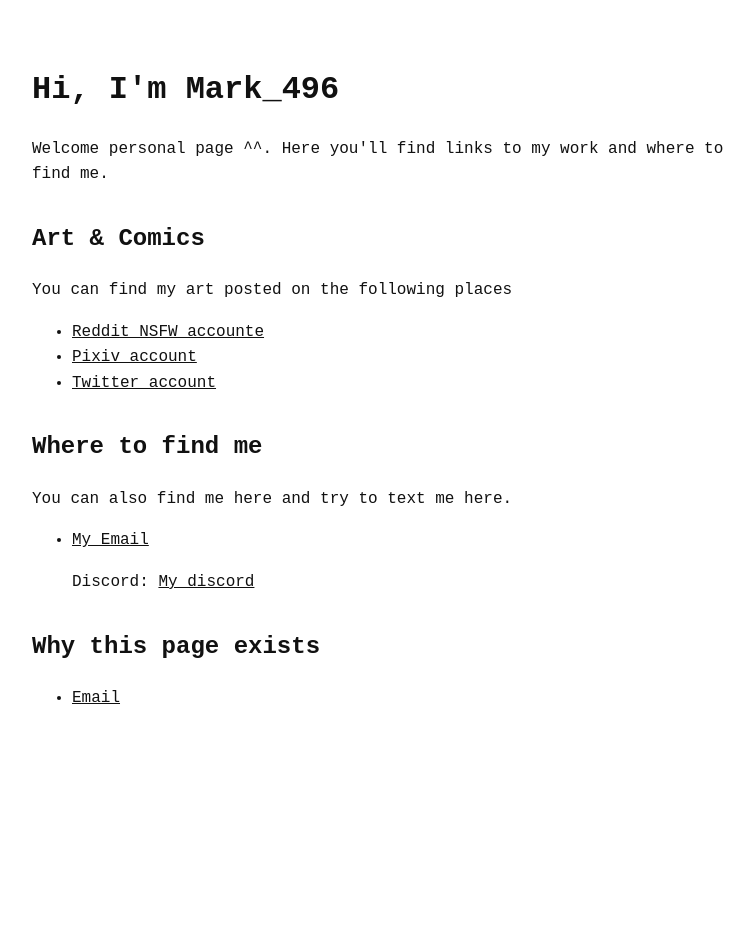
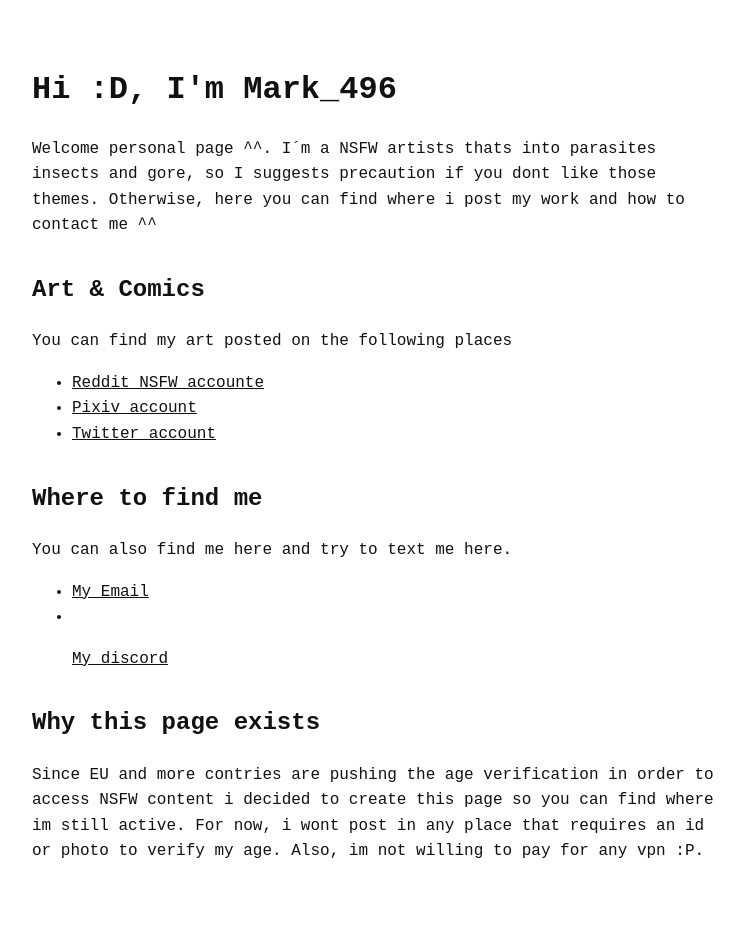
Before and after one commit to Mark-496/Mark-496.github.io, a Jekyll site: the page index.html, which Jekyll copies as it is, in a window 1280 px wide. Shown: the whole page, without its empty margins (258-1012 px from the left). Built offline with Jekyll 4.4.1, drawn with Linux system fonts in a browser that asks for light colours; before the commit the page ends 900 px from its top, so only the background shows below that.

Commit message:
Update index.html

```diff
--- a/index.html
+++ b/index.html
@@ -31,8 +31,9 @@
     </style>
 </head>
 <body>
-    <h1>Hi, I'm Mark_496</h1>
-    <p>Welcome personal page ^^. Here you'll find links to my work and where to find me.</p>
+    <h1>Hi :D, I'm Mark_496</h1>
+    <p>Welcome personal page ^^. I´m a NSFW artists thats into parasites insects and gore, so I suggests precaution if you dont like those themes.
+     Otherwise, here you can find where i post my work and how to contact me ^^ </p>
 
     <div class="section">
         <h2>Art & Comics</h2>
@@ -49,16 +50,14 @@
          <p>You can also find me here and try to text me here.</p>
         <ul>
             <li><a href="mailto:majsdraws@example.com">My Email</a></li>
-            <p>Discord: <a href="https://discord.com/users/mark__496">My discord</a></p>
-
+            <li></li><p><a href="https://discord.com/users/mark__496">My discord</a></li>
         </ul>
     </div>
 
     <div class="section">
         <h2>Why this page exists</h2>
-        <ul>
-            <li><a href="#">Email</a></li>
-        </ul>
+        Since EU and more contries are pushing the age verification in order to access NSFW content i decided to create this page so you can find where im still active.
+        For now, i wont post in any place that requires an id or photo to verify my age. Also, im not willing to pay for any vpn :P.
     </div>
 </body>
 </html>
```
